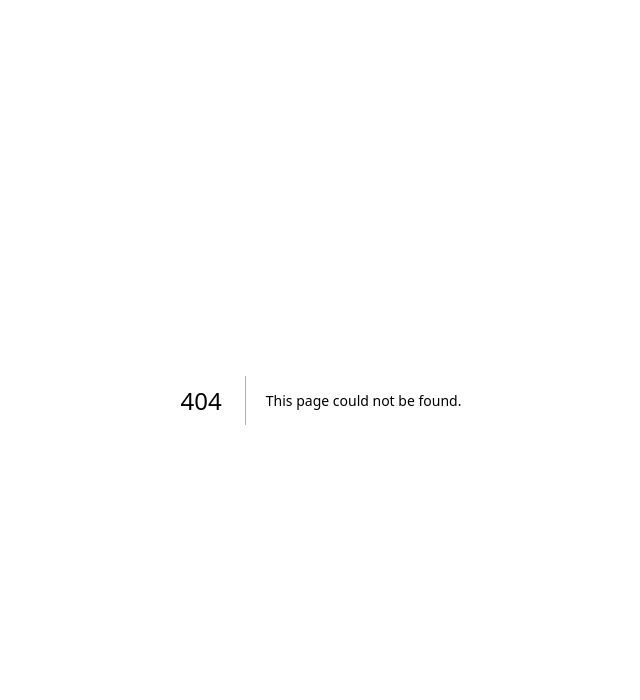
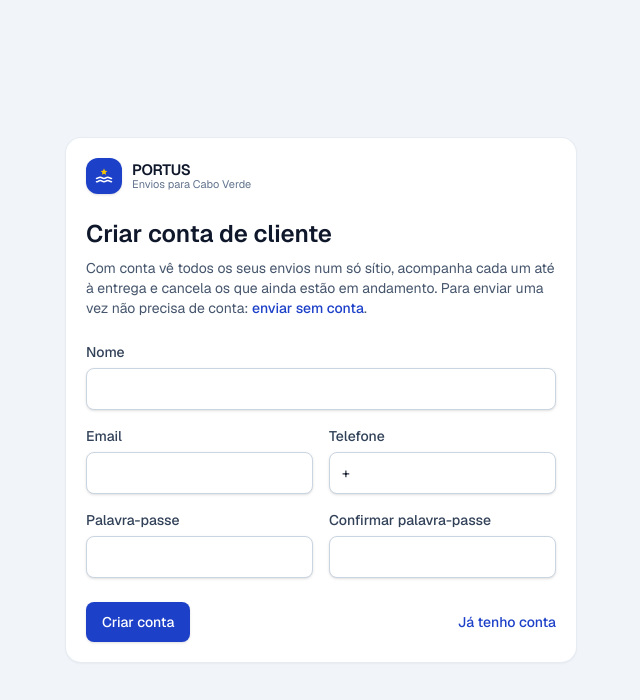
Before and after one commit to CledirFL/portus_portal, a Next.js app: page /criar-conta in a window 1280 px wide. Before the commit this address had no page. Shown: the top 700 px of the page, without its empty margins (319-959 px from the left). Built offline with nearby package versions, Linux system fonts and the light colour scheme; no server answers.

Commit message:
feat(customer): add a sign-up page for customers and link it from the sign-in screen

```diff
--- /dev/null
+++ b/src/app/criar-conta/page.tsx
@@ -0,0 +1,104 @@
+"use client";
+
+import Link from "next/link";
+import { useState } from "react";
+import { useForm } from "react-hook-form";
+import { useRouter } from "next/navigation";
+import { z } from "zod";
+import { zodResolver } from "@hookform/resolvers/zod";
+import { Button } from "@/components/ui/button";
+import { Card } from "@/components/ui/card";
+import { Input } from "@/components/ui/input";
+import { Logo } from "@/components/ui/logo";
+import { ApiError } from "@/lib/api-client";
+import { registerCustomer } from "@/services/api/auth";
+
+const signUpSchema = z
+  .object({
+    name: z.string().trim().min(2, "Indique o seu nome."),
+    email: z.string().trim().email("Indique um email válido."),
+    phone: z.string().trim().min(6, "Indique o telefone, com indicativo do país."),
+    password: z.string().min(8, "A palavra-passe deve ter pelo menos 8 caracteres."),
+    confirmPassword: z.string().min(1, "Confirme a palavra-passe."),
+  })
+  .refine((values) => values.password === values.confirmPassword, {
+    message: "As palavras-passe não coincidem.",
+    path: ["confirmPassword"],
+  });
+
+type SignUpValues = z.infer<typeof signUpSchema>;
+
+/** Conta de cliente: vê todos os seus pedidos, acompanha-os até à entrega e cancela os que estão em andamento. */
+export default function SignUpPage() {
+  const router = useRouter();
+  const [serverError, setServerError] = useState("");
+  const {
+    register,
+    handleSubmit,
+    setError,
+    formState: { errors, isSubmitting },
+  } = useForm<SignUpValues>({ resolver: zodResolver(signUpSchema), defaultValues: { phone: "+" } });
+
+  const onSubmit = async (values: SignUpValues) => {
+    setServerError("");
+    try {
+      await registerCustomer({ name: values.name, email: values.email, phone: values.phone, password: values.password });
+      router.push("/cliente");
+    } catch (error) {
+      if (error instanceof ApiError && error.issues.length) {
+        for (const issue of error.issues) setError(issue.path as keyof SignUpValues, { message: issue.message });
+      }
+      setServerError(error instanceof Error ? error.message : "Não foi possível criar a conta.");
+    }
+  };
+
+  return (
+    <main className="flex min-h-screen items-center justify-center bg-slate-100 px-4 py-10">
+      <Card className="w-full max-w-lg">
+        <div className="mb-6">
+          <Logo />
+          <h1 className="mt-6 text-2xl font-semibold text-slate-900">Criar conta de cliente</h1>
+          <p className="mt-2 text-sm text-slate-600">
+            Com conta vê todos os seus envios num só sítio, acompanha cada um até à entrega e cancela os que ainda estão em
+            andamento. Para enviar uma vez não precisa de conta:{" "}
+            <Link href="/enviar" className="font-medium text-brand-700 hover:text-brand-800">
+              enviar sem conta
+            </Link>
+            .
+          </p>
+        </div>
+
+        <form onSubmit={handleSubmit(onSubmit)} className="space-y-4" noValidate data-cy="sign-up-form">
+          <Input label="Nome" autoComplete="name" {...register("name")} error={errors.name?.message} />
+          <div className="grid gap-4 sm:grid-cols-2">
+            <Input label="Email" type="email" autoComplete="email" {...register("email")} error={errors.email?.message} />
+            <Input label="Telefone" type="tel" autoComplete="tel" placeholder="+351 912 345 678" {...register("phone")} error={errors.phone?.message} />
+            <Input label="Palavra-passe" type="password" autoComplete="new-password" {...register("password")} error={errors.password?.message} />
+            <Input
+              label="Confirmar palavra-passe"
+              type="password"
+              autoComplete="new-password"
+              {...register("confirmPassword")}
+              error={errors.confirmPassword?.message}
+            />
+          </div>
+
+          {serverError ? (
+            <div role="alert" className="rounded-md border border-rose-200 bg-rose-50 px-3 py-2 text-sm text-rose-700">
+              {serverError}
+            </div>
+          ) : null}
+
+          <div className="flex flex-col gap-3 pt-2 sm:flex-row sm:items-center sm:justify-between">
+            <Button type="submit" className="w-full sm:w-auto" disabled={isSubmitting}>
+              {isSubmitting ? "A criar conta…" : "Criar conta"}
+            </Button>
+            <Link href="/login" className="text-sm font-medium text-brand-700 hover:text-brand-800">
+              Já tenho conta
+            </Link>
+          </div>
+        </form>
+      </Card>
+    </main>
+  );
+}
--- a/src/app/login/page.tsx
+++ b/src/app/login/page.tsx
@@ -82,6 +82,13 @@ export default function LoginPage() {
             </Link>
             .
           </p>
+          <p className="mt-1 text-sm text-slate-500">
+            Ainda não tem conta?{" "}
+            <Link href="/criar-conta" className="font-medium text-brand-700 hover:text-brand-800">
+              Criar conta de cliente
+            </Link>{" "}
+            para ver e gerir todos os seus envios.
+          </p>
 
           <form
             onSubmit={handleSubmit(onSubmit)}
@@ -138,6 +145,9 @@ export default function LoginPage() {
             <summary className="cursor-pointer font-medium text-slate-700">Contas de demonstração</summary>
             <div className="mt-2 space-y-1">
               <p>
+                Cliente: <span className="font-semibold">cliente@portus.cv</span>
+              </p>
+              <p>
                 Exportador: <span className="font-semibold">ana@portus.cv</span>
               </p>
               <p>
@@ -153,7 +163,7 @@ export default function LoginPage() {
           </details>
 
           <p className="mt-6 text-center text-sm text-slate-500">
-            Empresa sem conta?{" "}
+            Trabalha numa agência ou no porto?{" "}
             <Link href="/register" className="font-medium text-brand-700 hover:text-brand-800">
               Pedir acesso
             </Link>
```
